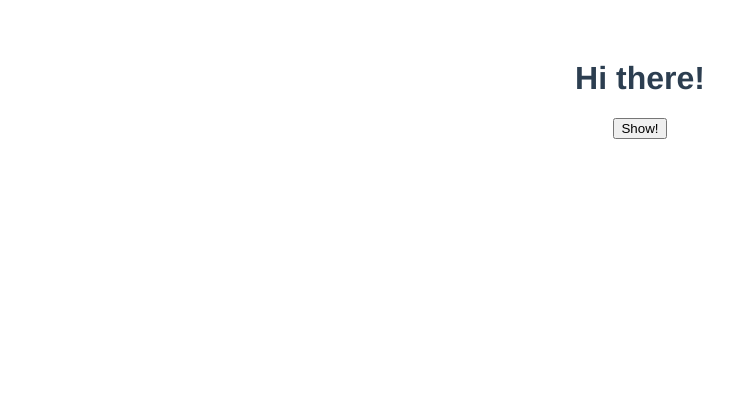
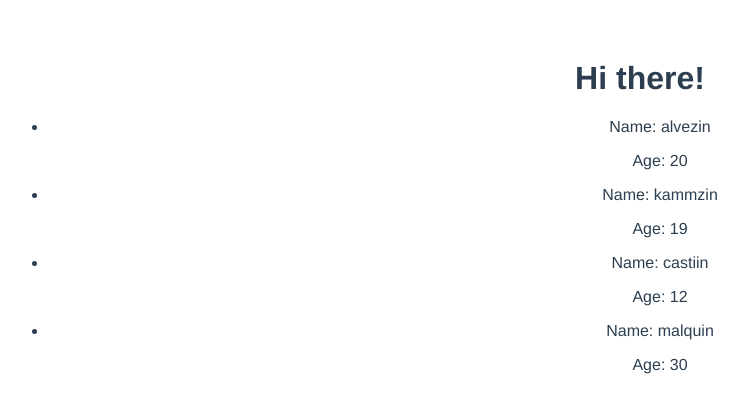
Before and after one commit to kammradt/udemy-vuejs-firebase, a Vue app in the folder basic-review-vue/: page / in a window 1280 px wide. Shown: the top 412 px of the page, without its empty margins (0-748 px from the left). Built offline with nearby package versions, Linux system fonts and the light colour scheme.

Commit message:
:sparkles: - Using v-for

```diff
--- a/basic-review-vue/src/App.vue
+++ b/basic-review-vue/src/App.vue
@@ -1,8 +1,12 @@
 <template>
   <div id="app">
     <h1>Hi there!</h1>
-    <button @click="showName = !showName">{{ buttonText }}</button>
-    <p v-if="showName">Hi!</p>
+    <ul>
+      <li v-for="person in people" :key="person.name">
+        <p>Name: {{ person.name }}</p>
+        <p>Age: {{ person.age }}</p>
+      </li>
+    </ul>
   </div>
 </template>
 
@@ -12,12 +16,12 @@ export default {
   name: 'app',
   data() {
     return {
-      showName: false
-    }
-  },
-  computed: {
-    buttonText() {
-      return this.showName ? 'Hide!' : 'Show!';
+      people: [
+        { name: 'alvezin ', age: '20' },
+        { name: 'kammzin ', age: '19' },
+        { name: 'castiin ', age: '12' },
+        { name: 'malquin ', age: '30' },
+      ]
     }
   }
 }
```
